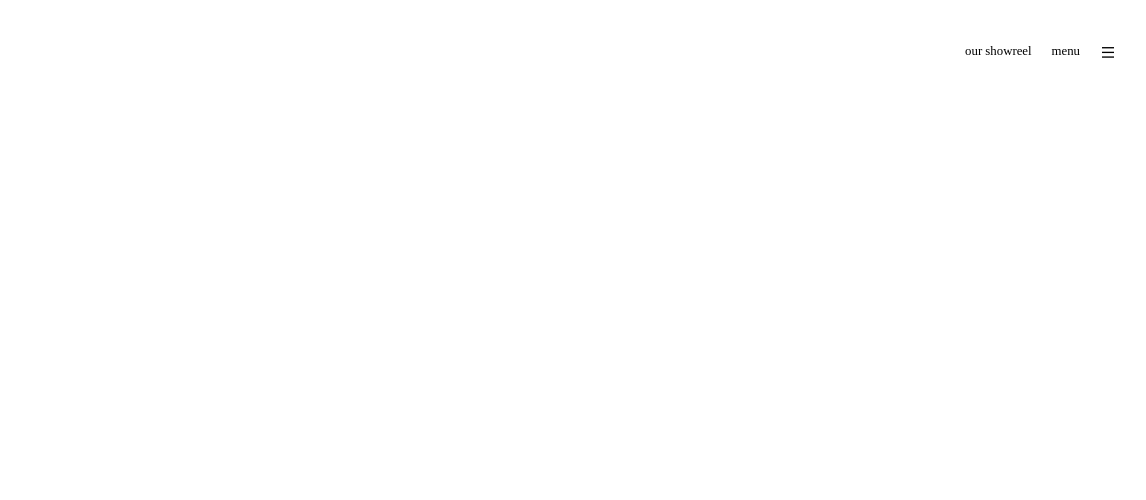
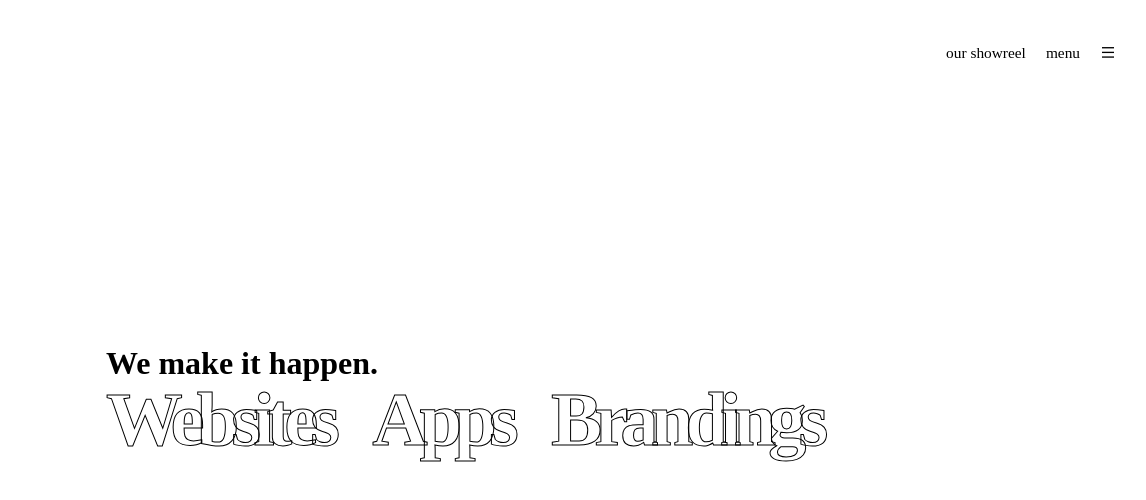
Before and after one commit to perseus6999/cuberto-webpage, a plain HTML site: page index.html in a window 1280 px wide. Shown: the full height of the page, 134-1280 px from the left. Drawn offline with nearby package versions, Linux system fonts and the light colour scheme.

Commit message:
nothing done

```diff
--- a/index.html
+++ b/index.html
@@ -21,6 +21,14 @@
                     <i class="ri-menu-line"></i>
                 </div>
             </div>
+            <div id="homemain">
+                <h1>We make it happen.</h1>
+                <div class="headings">
+                    <h1>Websites</h1>
+                    <h1>Apps</h1>
+                    <h1>Brandings</h1>
+                </div>
+            </div>
         </div>
     </div>
 </body>
--- a/style.css
+++ b/style.css
@@ -1,6 +1,7 @@
 *{
     padding : 0 ;
     margin : 0 ;
+    font-family: "Roboto Flex";
 }
 html, body {
     height: 100%;
@@ -26,8 +27,7 @@ html, body {
 #nav a{
     color : #000 ;
     text-decoration: none;
-    font-size: 1vw;
-
+    font-size: 1.2vw;
 }
 
 #nav #right {
@@ -35,3 +35,20 @@ html, body {
     gap : 20px ;
     justify-content: space-between;
 }
+
+#homemain {
+    padding : 30vh ;
+}
+.headings {
+    display: flex;
+    gap : 40px ;
+}
+
+#homemain .headings h1 {
+    color : transparent ;
+    -webkit-text-stroke: 1px #000;
+    font-size : 6vw ;
+    font-weight: 700 ;
+    line-height : 1 ;
+    letter-spacing : -8px ;
+}
```
